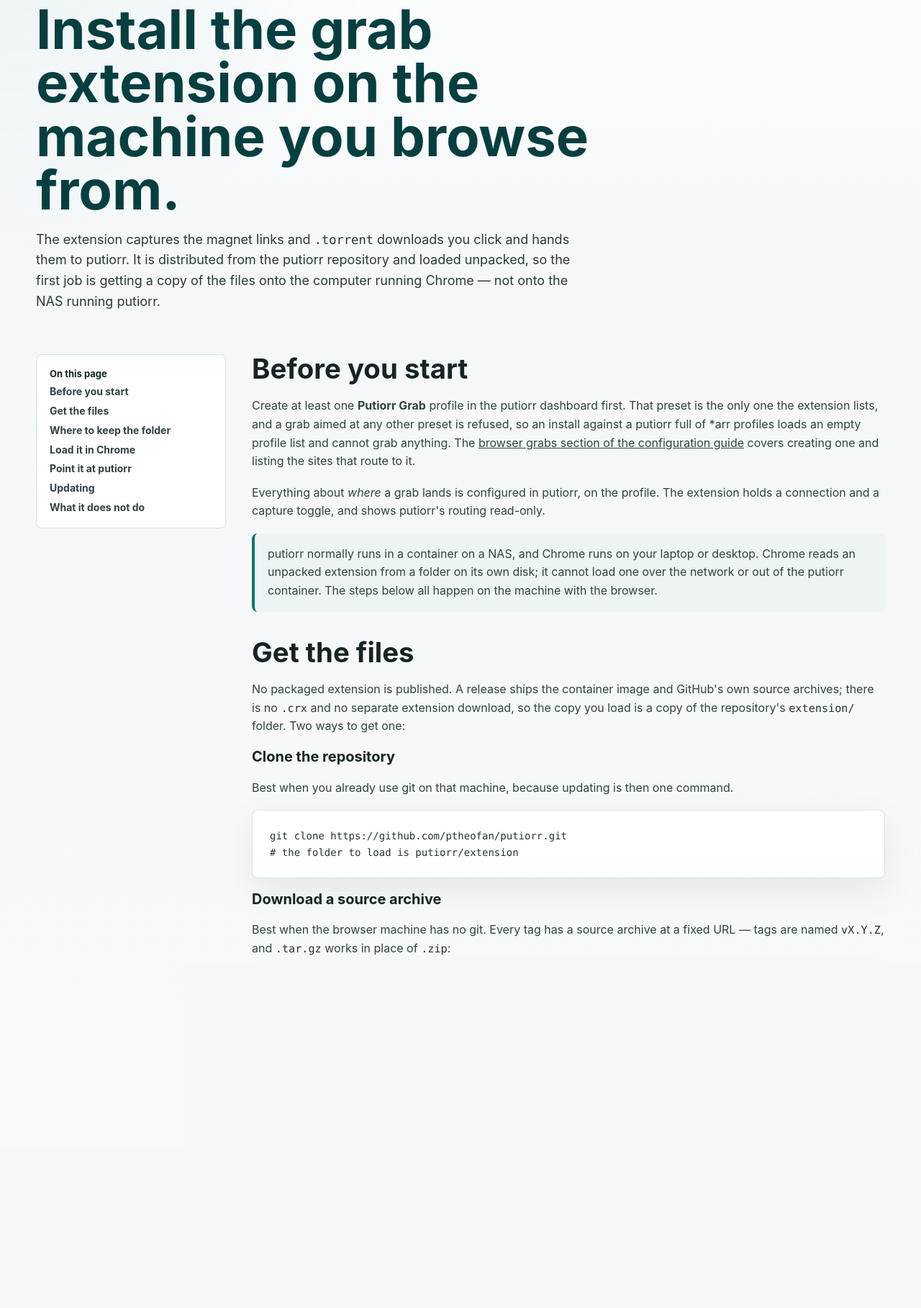
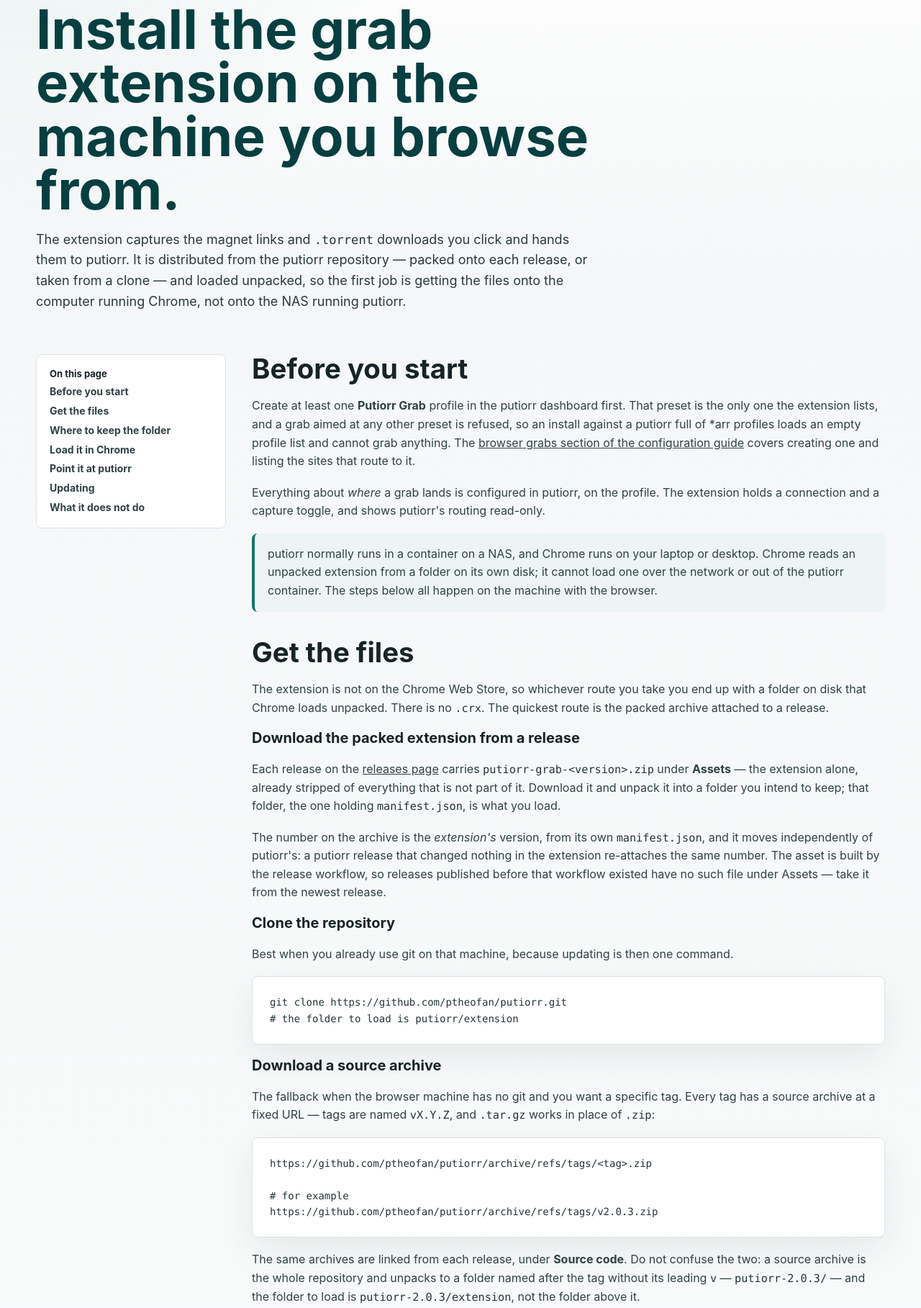
Before and after one commit to ptheofan/putiorr, a browser extension: page docs/extension.html in a window 1280 px wide. Shown: the part 184-2001 px from the top of the page at 72% size. Drawn offline with Linux system fonts and the light colour scheme.

Commit message:
Point the install docs at the release asset, not the source archive
A release now carries putiorr-grab-<version>.zip, which makes the old
instructions wrong rather than merely dated: the extension guide opened with
"No packaged extension is published" and sent people to download the whole
repository and dig the extension folder out of it, and extension/README.md said
the same.

Both now lead with the release asset and keep the clone and the source archive
as the routes they still are, with the two archives told apart — a source
archive is the repository and the folder to load is one level in. The version on
the asset is the extension's own, which is why it does not match the release
tag.

Nothing here says the extension is on the Chrome Web Store, because it is not.
The extension guide also links the new privacy policy from the step where the
credentials are typed.

```diff
--- a/docs/extension.html
+++ b/docs/extension.html
@@ -46,9 +46,9 @@
         <p>
           The extension captures the magnet links and <code>.torrent</code>
           downloads you click and hands them to putiorr. It is distributed from
-          the putiorr repository and loaded unpacked, so the first job is getting
-          a copy of the files onto the computer running Chrome — not onto the NAS
-          running putiorr.
+          the putiorr repository — packed onto each release, or taken from a
+          clone — and loaded unpacked, so the first job is getting the files
+          onto the computer running Chrome, not onto the NAS running putiorr.
         </p>
       </section>
 
@@ -94,11 +94,28 @@
           <section id="get-files" class="doc-section">
             <h2>Get the files</h2>
             <p>
-              No packaged extension is published. A release ships the container
-              image and GitHub's own source archives; there is no
-              <code>.crx</code> and no separate extension download, so the copy
-              you load is a copy of the repository's <code>extension/</code>
-              folder. Two ways to get one:
+              The extension is not on the Chrome Web Store, so whichever route
+              you take you end up with a folder on disk that Chrome loads
+              unpacked. There is no <code>.crx</code>. The quickest route is the
+              packed archive attached to a release.
+            </p>
+            <h3>Download the packed extension from a release</h3>
+            <p>
+              Each release on the
+              <a href="https://github.com/ptheofan/putiorr/releases">releases
+              page</a> carries <code>putiorr-grab-&lt;version&gt;.zip</code>
+              under <strong>Assets</strong> — the extension alone, already
+              stripped of everything that is not part of it. Download it and
+              unpack it into a folder you intend to keep; that folder, the one
+              holding <code>manifest.json</code>, is what you load.
+            </p>
+            <p>
+              The number on the archive is the <em>extension's</em> version, from
+              its own <code>manifest.json</code>, and it moves independently of
+              putiorr's: a putiorr release that changed nothing in the extension
+              re-attaches the same number. The asset is built by the release
+              workflow, so releases published before that workflow existed have
+              no such file under Assets — take it from the newest release.
             </p>
             <h3>Clone the repository</h3>
             <p>
@@ -109,21 +126,22 @@
 # the folder to load is putiorr/extension</code></pre>
             <h3>Download a source archive</h3>
             <p>
-              Best when the browser machine has no git. Every tag has a source
-              archive at a fixed URL — tags are named <code>vX.Y.Z</code>, and
-              <code>.tar.gz</code> works in place of <code>.zip</code>:
+              The fallback when the browser machine has no git and you want a
+              specific tag. Every tag has a source archive at a fixed URL — tags
+              are named <code>vX.Y.Z</code>, and <code>.tar.gz</code> works in
+              place of <code>.zip</code>:
             </p>
             <pre><code>https://github.com/ptheofan/putiorr/archive/refs/tags/&lt;tag&gt;.zip
 
 # for example
 https://github.com/ptheofan/putiorr/archive/refs/tags/v2.0.3.zip</code></pre>
             <p>
-              The same archives are linked from each release on the
-              <a href="https://github.com/ptheofan/putiorr/releases">releases
-              page</a>, under <strong>Source code</strong>. The archive unpacks
-              to a folder named after the tag without its leading <code>v</code>
-              — <code>putiorr-2.0.3/</code> — and the folder to load is
-              <code>putiorr-2.0.3/extension</code>.
+              The same archives are linked from each release, under
+              <strong>Source code</strong>. Do not confuse the two: a source
+              archive is the whole repository and unpacks to a folder named after
+              the tag without its leading <code>v</code> —
+              <code>putiorr-2.0.3/</code> — and the folder to load is
+              <code>putiorr-2.0.3/extension</code>, not the folder above it.
             </p>
             <p class="doc-note">
               Take the extension from the same version of putiorr you run. An
@@ -167,7 +185,7 @@ https://github.com/ptheofan/putiorr/archive/refs/tags/v2.0.3.zip</code></pre>
             <ol>
               <li>Open <code>chrome://extensions</code>.</li>
               <li>Turn on <strong>Developer mode</strong> with the toggle at the top right, and leave it on. Chrome 134 and later disable an unpacked extension whenever Developer mode is off, so this is a permanent setting rather than an install step.</li>
-              <li>Click <strong>Load unpacked</strong> and select the <code>extension/</code> folder itself — the one that contains <code>manifest.json</code> — not the repository root above it.</li>
+              <li>Click <strong>Load unpacked</strong> and select the folder that contains <code>manifest.json</code> itself — the folder the release archive unpacked to, or the clone's <code>extension/</code> directory — never the folder above it.</li>
               <li>Reload any tabs that were already open. Pages loaded before the extension have no content script, so clicks on them are not captured and the right-click menu answers "Reload the page, then try again" for <code>.torrent</code> links.</li>
             </ol>
             <p>
@@ -186,7 +204,7 @@ https://github.com/ptheofan/putiorr/archive/refs/tags/v2.0.3.zip</code></pre>
             </p>
             <ol>
               <li>Enter the <strong>putiorr URL</strong>, such as <code>http://nas:9091</code>. It must be the root URL of the host, with no path, query, or fragment; putiorr cannot be served from a subpath, so a URL with one is refused rather than silently trimmed.</li>
-              <li>If putiorr sits behind Basic auth, fill in <strong>Username</strong> and <strong>Password</strong>. They are kept in local extension storage, not in the Google-account-synced storage that holds the rest of the settings.</li>
+              <li>If putiorr sits behind Basic auth, fill in <strong>Username</strong> and <strong>Password</strong>. They are kept in local extension storage, not in the Google-account-synced storage that holds the rest of the settings — the <a href="privacy.html">privacy policy</a> sets out exactly what is stored where, and the only two places the extension ever sends anything.</li>
               <li>Click <strong>Test connection &amp; load profiles</strong>. putiorr answers with its Putiorr Grab profiles only, and the card lists what each one takes, including which one takes the sites no profile claims.</li>
               <li>Press <strong>Save</strong>. Loading only fills the page; nothing is stored until you save.</li>
               <li>Leave <strong>Auto-capture magnet and .torrent clicks</strong> on, or switch it off to grab exclusively through the right-click menu.</li>
@@ -217,7 +235,7 @@ https://github.com/ptheofan/putiorr/archive/refs/tags/v2.0.3.zip</code></pre>
               steps, and the second is the one that is easy to forget:
             </p>
             <ol>
-              <li>Refresh the files in place — <code>git pull</code> in the clone, or unpack the new archive over the same path so the path does not change.</li>
+              <li>Refresh the files in place — <code>git pull</code> in the clone, or unpack the new release archive over the same path so the path does not change.</li>
               <li>Open <code>chrome://extensions</code> and click the reload icon on the <strong>putiorr grab</strong> card. The manifest, the service worker, and the content scripts are only re-read then.</li>
               <li>Reload any tabs you had open, for the same reason as on a fresh install: their content script is the old one.</li>
             </ol>
@@ -255,6 +273,7 @@ https://github.com/ptheofan/putiorr/archive/refs/tags/v2.0.3.zip</code></pre>
             </p>
             <div class="doc-actions">
               <a class="button primary" href="configuration.html#browser-grabs">Configure browser grabs</a>
+              <a class="button secondary" href="privacy.html">Privacy policy</a>
               <a class="button secondary" href="documentation.html">Back to docs</a>
             </div>
           </section>
@@ -274,6 +293,7 @@ https://github.com/ptheofan/putiorr/archive/refs/tags/v2.0.3.zip</code></pre>
         <a href="configuration.html">Configuration</a>
         <a href="agent-setup.html">Agent guide</a>
         <a href="putio-oauth-relay.html">OAuth relay</a>
+        <a href="privacy.html">Privacy</a>
       </nav>
     </footer>
   </body>
```
Also changed, not shown: docs/configuration.html (+6 -4 lines), extension/README.md.
